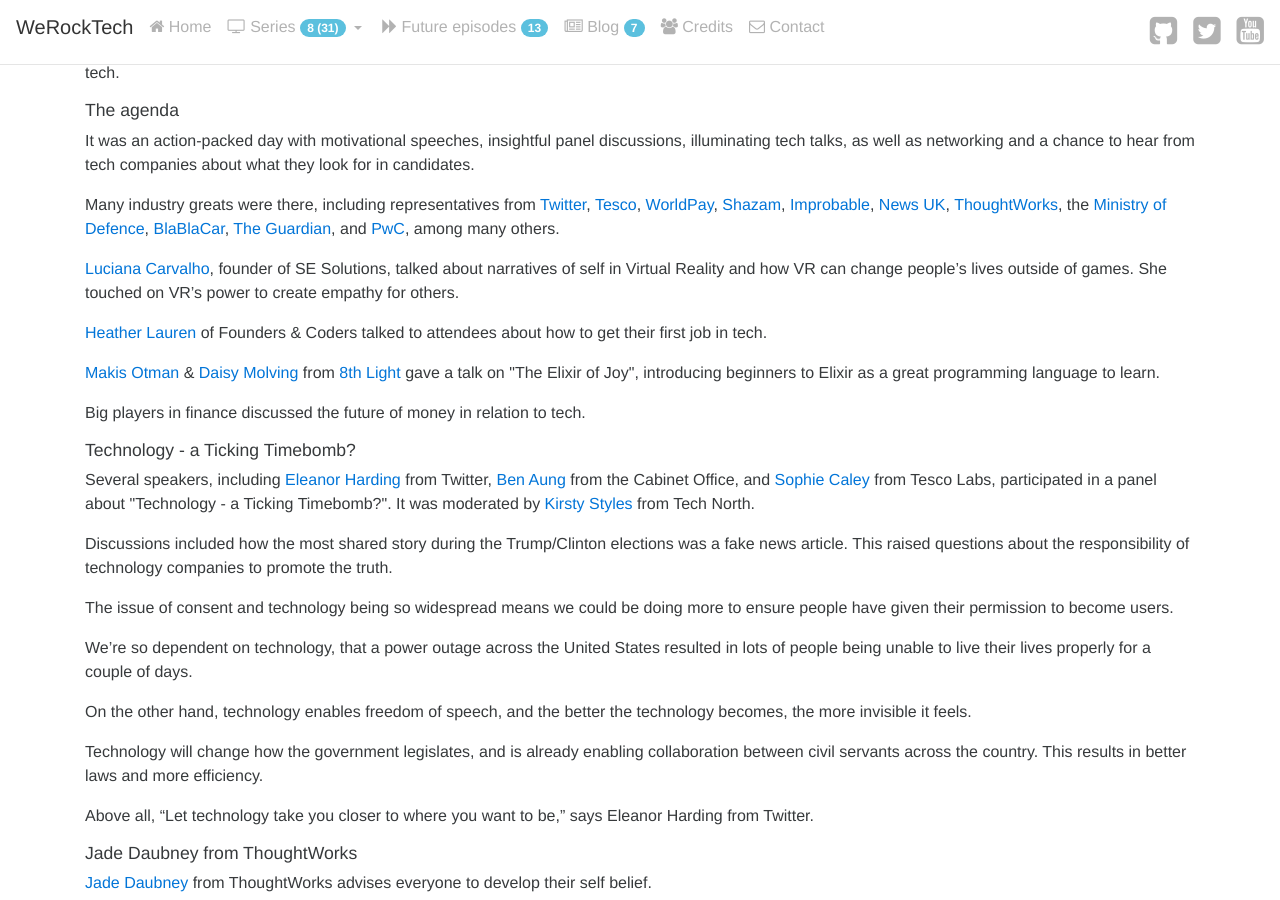
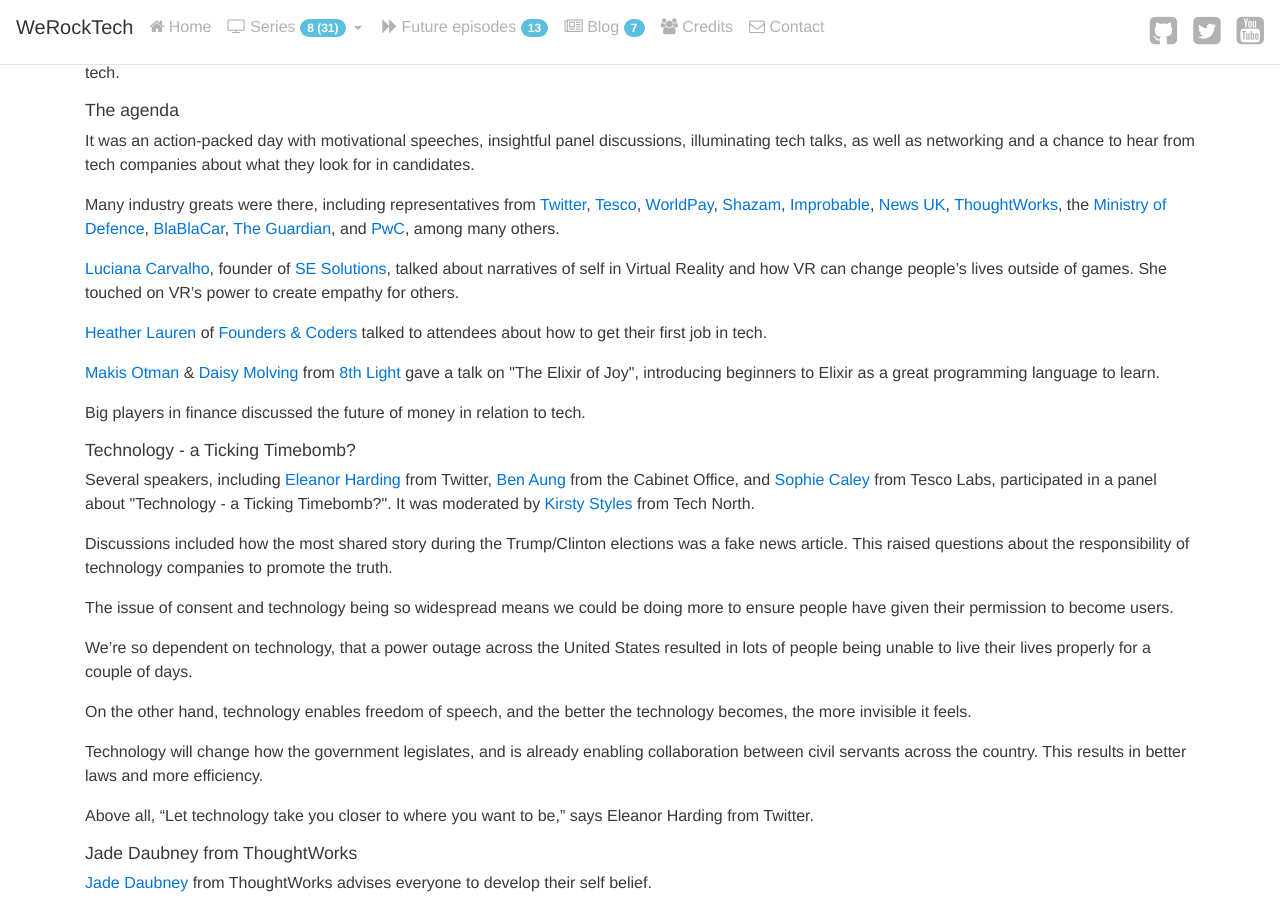
Before and after one commit to WeRockTech/werocktech.github.io, a Jekyll site: the page built from _posts/2016-11-15-Blog-CodeFirstGirls.md, in a window 1280 px wide and 900 px high, scrolled down 753 px. Built offline with Jekyll 4.4.1, drawn with Linux system fonts in a browser that asks for light colours; part of the change alters nothing that is shown.

Commit message:
More links added

```diff
--- a/_posts/2016-11-15-Blog-CodeFirstGirls.md
+++ b/_posts/2016-11-15-Blog-CodeFirstGirls.md
@@ -37,9 +37,9 @@ img: /img/blog/cfg16/codefirstgirls-sm.jpg
     and <a href="http://www.pwc.co.uk" target="_blank">PwC</a>,
     among many others.</p>
 
-<p><a href="https://twitter.com/LCarvalhoSe" target="_blank">Luciana Carvalho</a>, founder of SE Solutions, talked about narratives of self in Virtual Reality and how VR can change people’s lives outside of games. She touched on VR’s power to create empathy for others.</p>
+<p><a href="https://twitter.com/LCarvalhoSe" target="_blank">Luciana Carvalho</a>, founder of <a href="https://www.lucianase.com/contact/" target="_blank">SE Solutions</a>, talked about narratives of self in Virtual Reality and how VR can change people’s lives outside of games. She touched on VR’s power to create empathy for others.</p>
 
-<p><a href="https://twitter.com/heatherlauren" target="_blank">Heather Lauren</a> of Founders & Coders talked to attendees about how to get their first job in tech.</p>
+<p><a href="https://twitter.com/heatherlauren" target="_blank">Heather Lauren</a> of <a href="http://www.foundersandcoders.com" target="_blank">Founders & Coders</a> talked to attendees about how to get their first job in tech.</p>
 
 <p><a href="https://twitter.com/MakisOtman" target="_blank">Makis Otman</a> & <a href="https://twitter.com/DaisyMolving" target="_blank">Daisy Molving</a> from <a href="https://8thlight.com" target="_blank">8th Light</a> gave a talk on "The Elixir of Joy", introducing beginners to Elixir as a great programming language to learn. </p>
 
```
